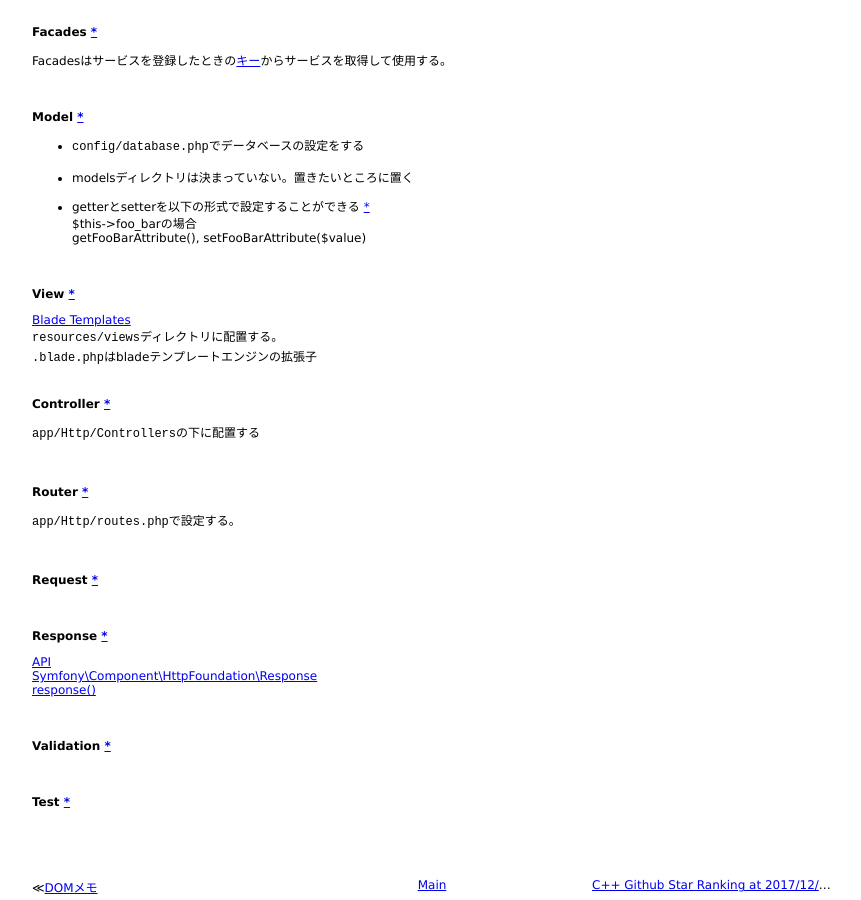
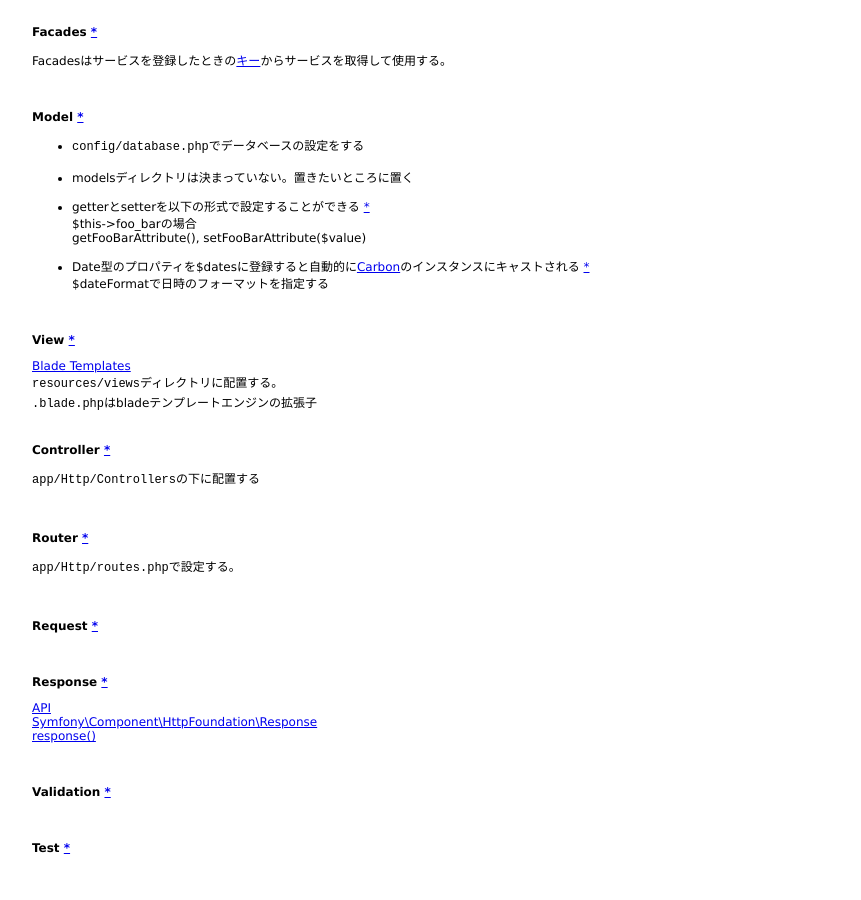
Before and after one commit to 38elements/38elements.github.com, a Jekyll site: the page built from _posts/2018-01-12-laravel.md, in a window 1280 px wide and 900 px high, scrolled down 988 px. Shown: the whole window, without its empty margins (208-1069 px from the left). Built offline with Jekyll 4.4.1, drawn with Linux system fonts in a browser that asks for light colours.

Commit message:
Update 2018-01-12-laravel.md

```diff
--- a/_posts/2018-01-12-laravel.md
+++ b/_posts/2018-01-12-laravel.md
@@ -84,6 +84,10 @@ Facadesはサービスを登録したときの[キー](https://laravel.com/docs/
 $this->foo_barの場合
 getFooBarAttribute(), setFooBarAttribute($value)
 
+* Date型のプロパティを$datesに登録すると自動的に[Carbon](https://github.com/briannesbitt/Carbon)のインスタンスにキャストされる [\*](https://laravel.com/docs/5.5/eloquent-mutators#date-mutators)
+$dateFormatで日時のフォーマットを指定する
+
+
 
 <br>
 
```
